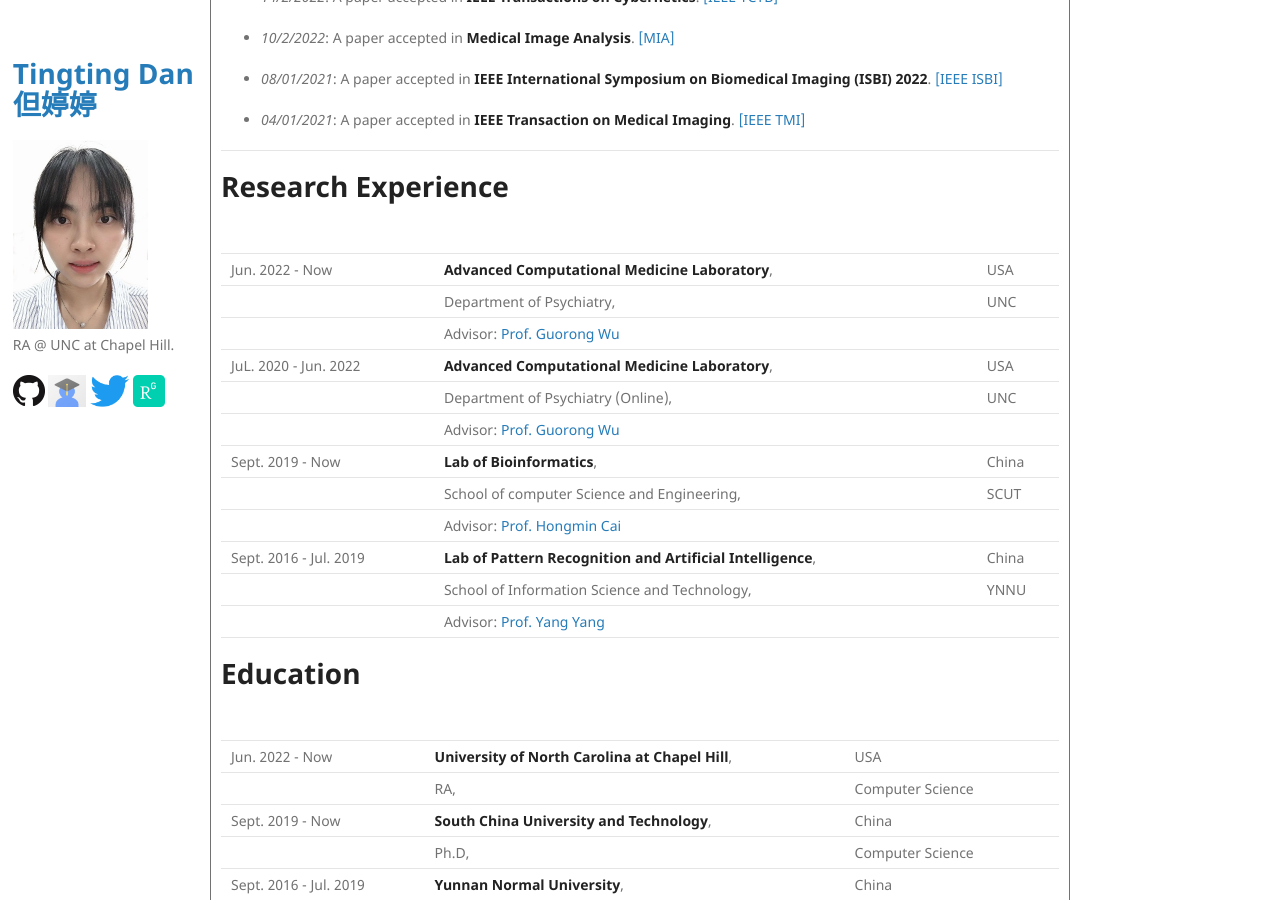
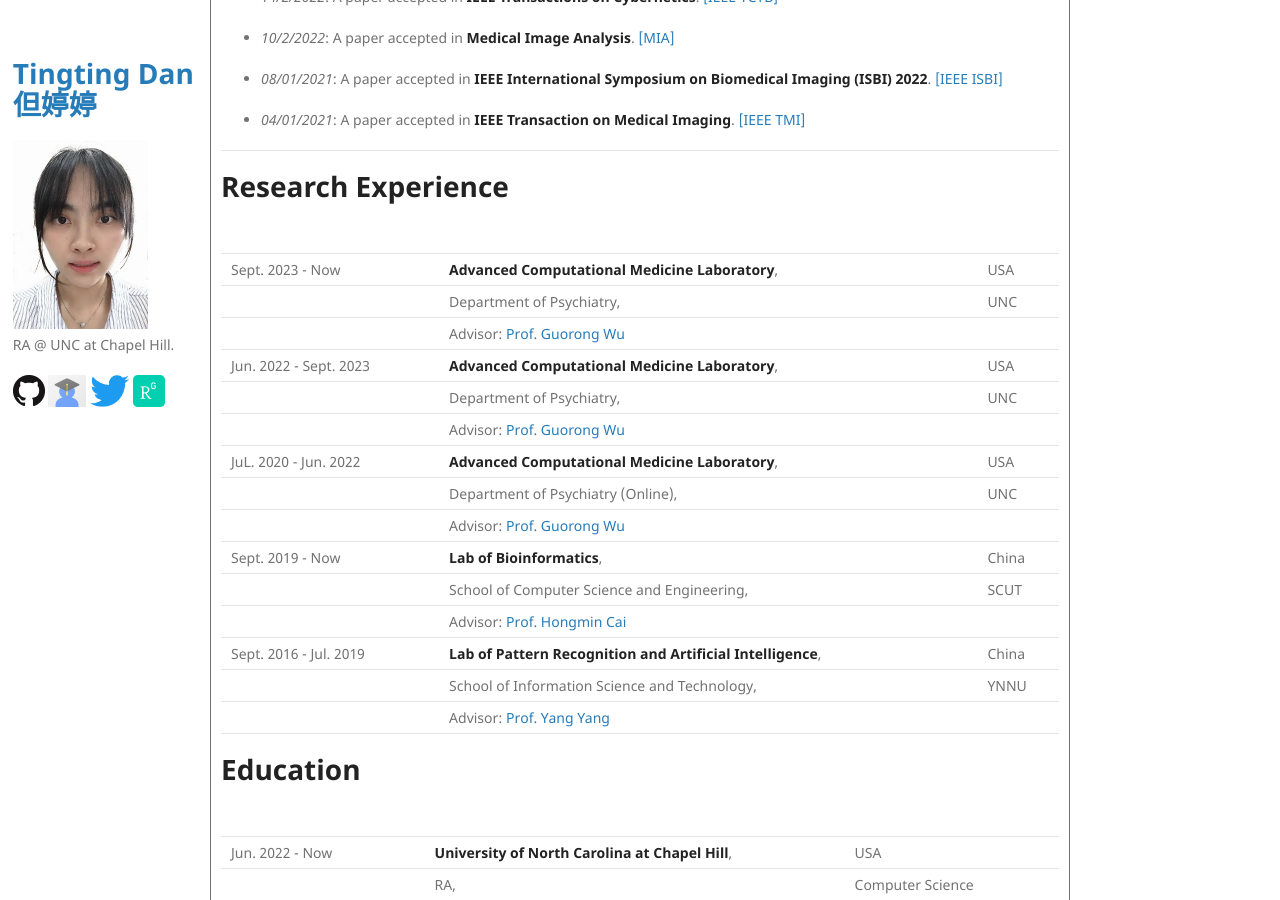
Before and after one commit to Dandy5721/dandy.github.io, a Jekyll site: the page built from index.md, in a window 1280 px wide and 900 px high, scrolled down 697 px. Built offline with Jekyll 4.4.1, drawn with Linux system fonts in a browser that asks for light colours; our own code applies the rules of GitHub Pages for plain Markdown files.

Commit message:
Update index.md

```diff
--- a/index.md
+++ b/index.md
@@ -47,14 +47,17 @@
 
 |         |           |   |
 |:-------------|:------------------|:------|
-| Jun. 2022 - Now         | **Advanced Computational Medicine Laboratory**, | USA  |
+| Sept. 2023 - Now         | **Advanced Computational Medicine Laboratory**, | USA  |
+|                                     | Department of Psychiatry,  |  UNC  |
+|                                     | Advisor: [Prof. Guorong Wu](https://scholar.google.com/citations?user=XVsMB2kAAAAJ&hl=en) | |
+| Jun. 2022 - Sept. 2023        | **Advanced Computational Medicine Laboratory**, | USA  |
 |                                     | Department of Psychiatry,  |  UNC  |
 |                                     | Advisor: [Prof. Guorong Wu](https://scholar.google.com/citations?user=XVsMB2kAAAAJ&hl=en) | |
 | JuL. 2020 - Jun. 2022         | **Advanced Computational Medicine Laboratory**, | USA  |
 |                                     | Department of Psychiatry (Online),  |  UNC  |
 |                                     | Advisor: [Prof. Guorong Wu](https://scholar.google.com/citations?user=XVsMB2kAAAAJ&hl=en) | |
 | Sept. 2019 - Now         | **Lab of Bioinformatics**, | China  |
-|                                     | School of computer Science and Engineering,  |  SCUT  |
+|                                     | School of Computer Science and Engineering,  |  SCUT  |
 |                                     | Advisor: [Prof. Hongmin Cai](https://scholar.google.com/citations?user=B2BWq_EAAAAJ&hl=en) | |
 | Sept. 2016 - Jul. 2019 | **Lab of Pattern Recognition and Artificial Intelligence**, | China  |
 |                                     | School of Information Science and Technology, | YNNU  |
```
